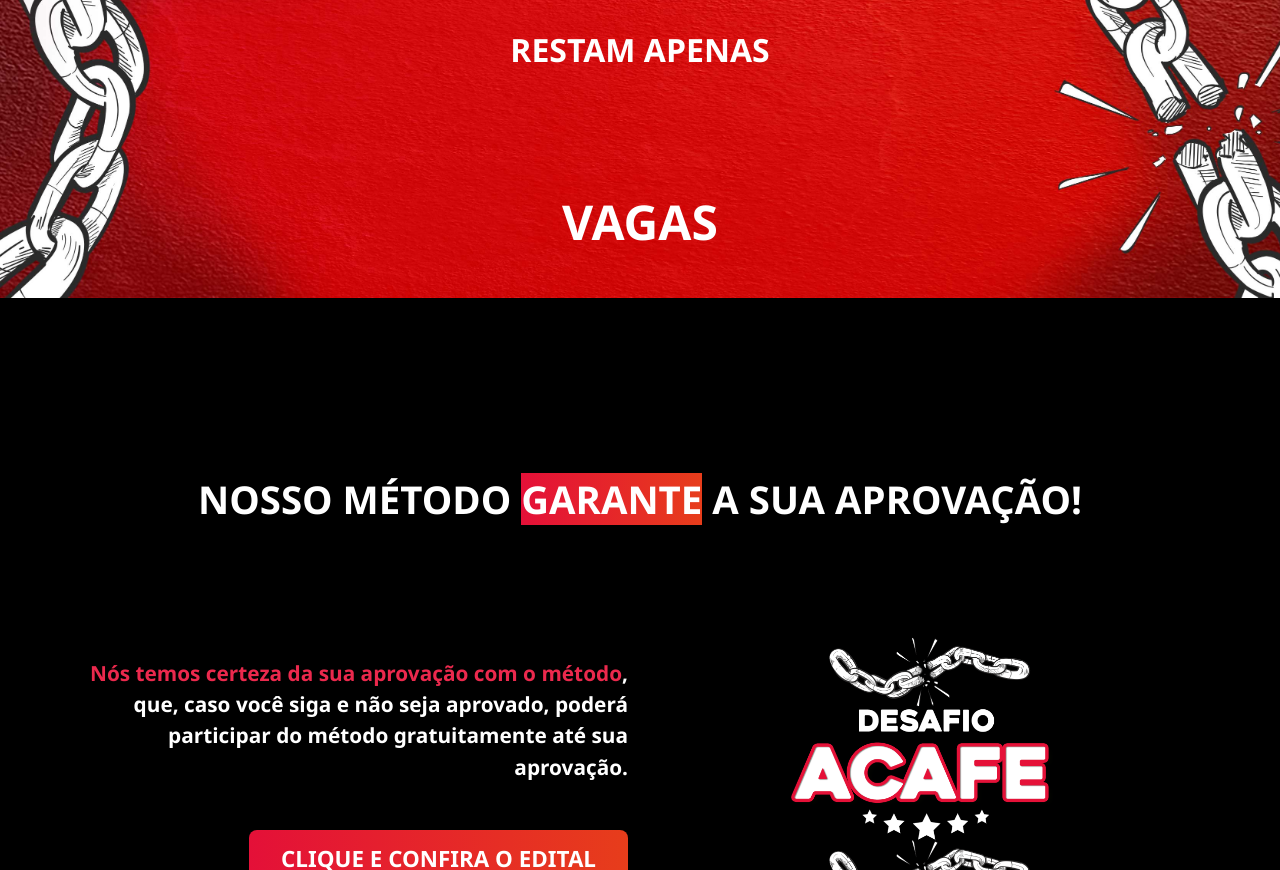
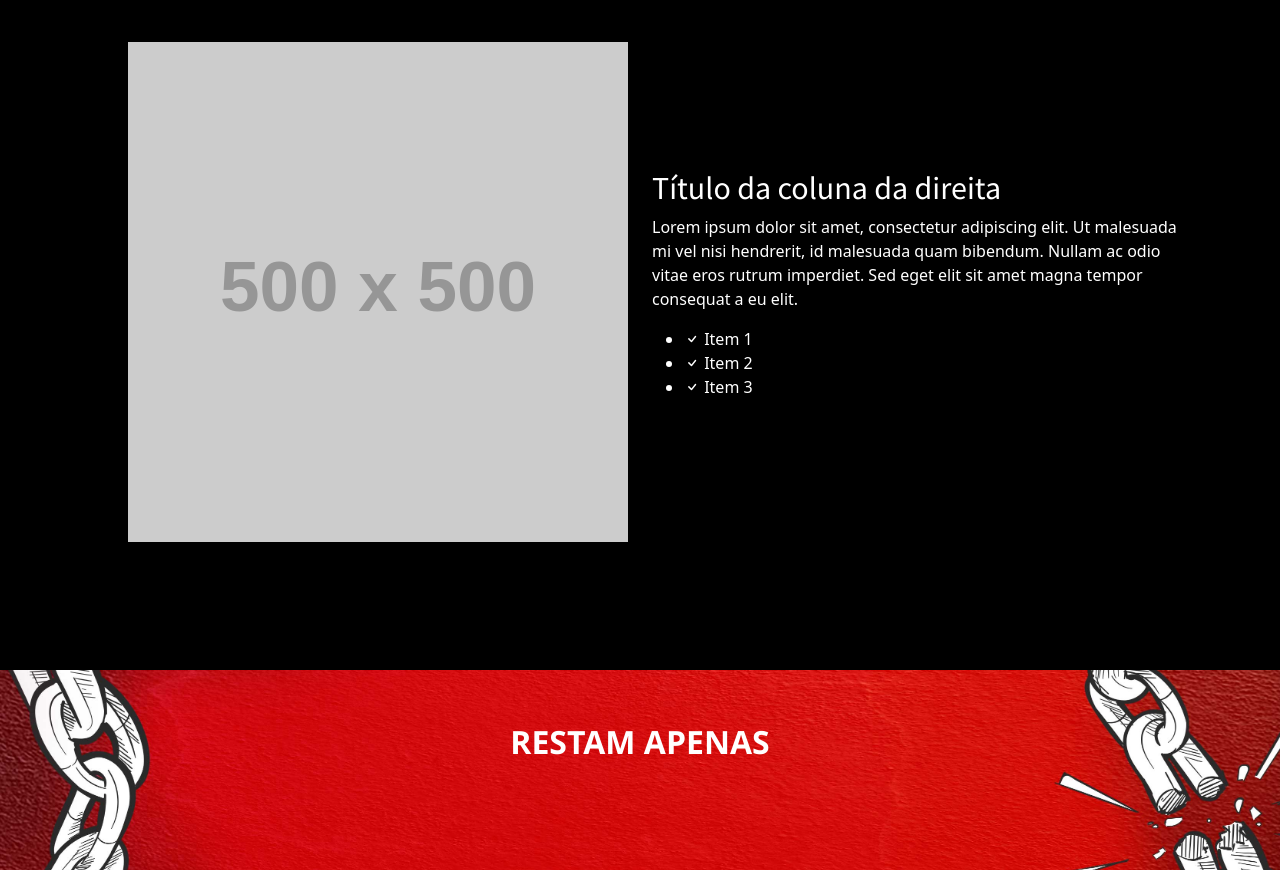
Before and after one commit to Cafecoina/site-upado, a website: page index.html in a window 1280 px wide. Shown: the part 1622-2492 px from the top of the page. Drawn offline with Linux system fonts and the light colour scheme; no server answers; placeholder pictures from the web are drawn by us; files whose address does not match are found by name.

Commit message:
Update index.html

```diff
--- a/index.html
+++ b/index.html
@@ -103,6 +103,27 @@
             </div>
         </section><!-- End Featured Services Section -->
     </main>
+
+    <section style="padding-top: 5%;" class="featured-services">
+        <div class="container">
+          <div class="row align-items-center">
+            <div class="col-md-6 text-md-end">
+              <img src="https://via.placeholder.com/500x500.png" class="img-fluid">
+            </div>
+            <div class="col-md-6 text-md-start">
+              <h2 class="text-white">Título da coluna da direita</h2>
+              <p class="text-white">Lorem ipsum dolor sit amet, consectetur adipiscing elit. Ut malesuada mi vel nisi hendrerit, id malesuada quam bibendum. Nullam ac odio vitae eros rutrum imperdiet. Sed eget elit sit amet magna tempor consequat a eu elit.</p>
+              <ul class="text-white">
+                <li><i class="bi bi-check"></i> Item 1</li>
+                <li><i class="bi bi-check"></i> Item 2</li>
+                <li><i class="bi bi-check"></i> Item 3</li>
+              </ul>
+            </div>
+          </div>
+        </div>
+      </section>
+
+
     <!-- SECTION CONTADOR DE VAGAS -->
     <section class="vagas-acafe guardiao2 d-flex">
         <div class="container d-flex col-0 align-content-center align-items-center justify-content-center">
```
